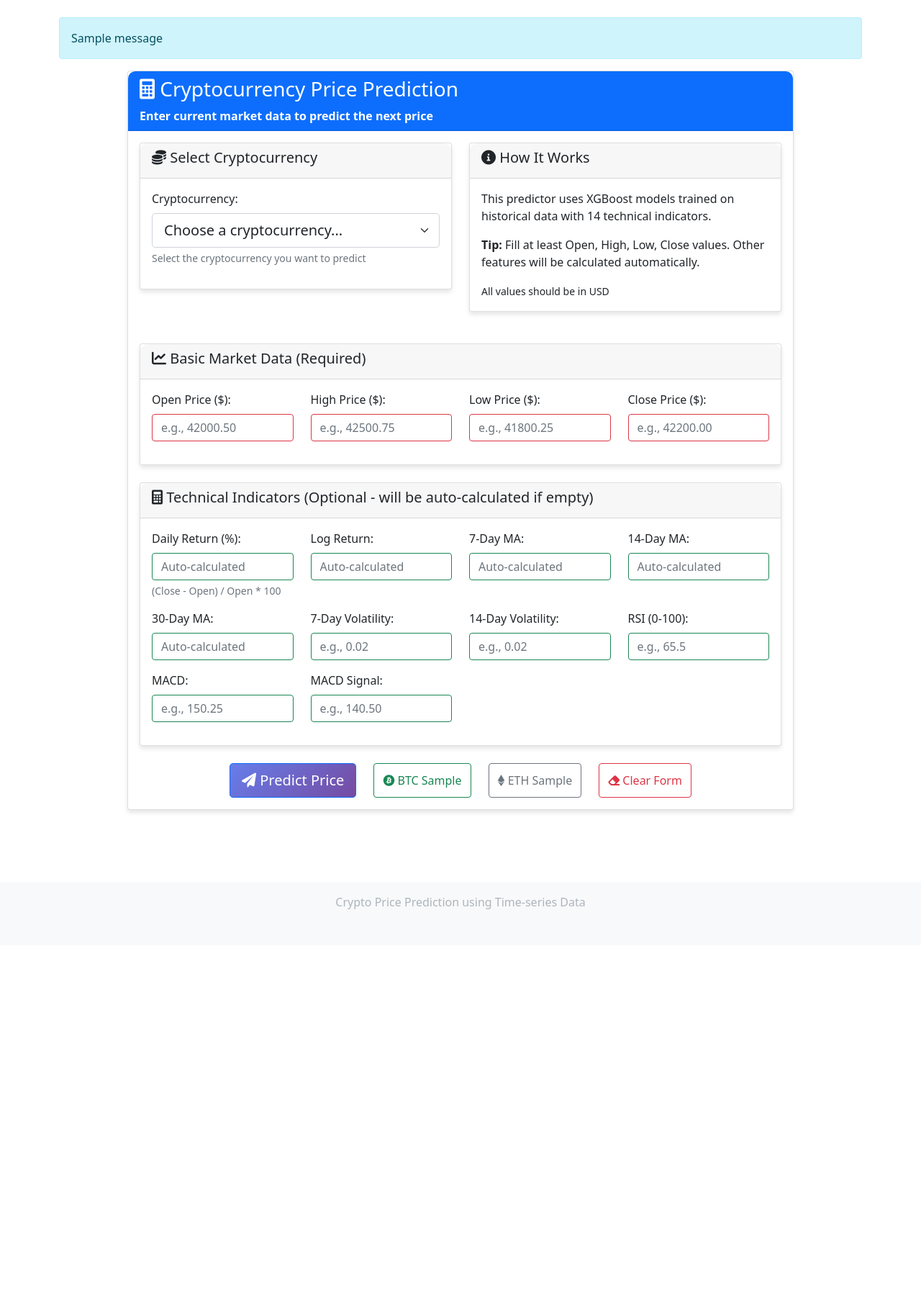
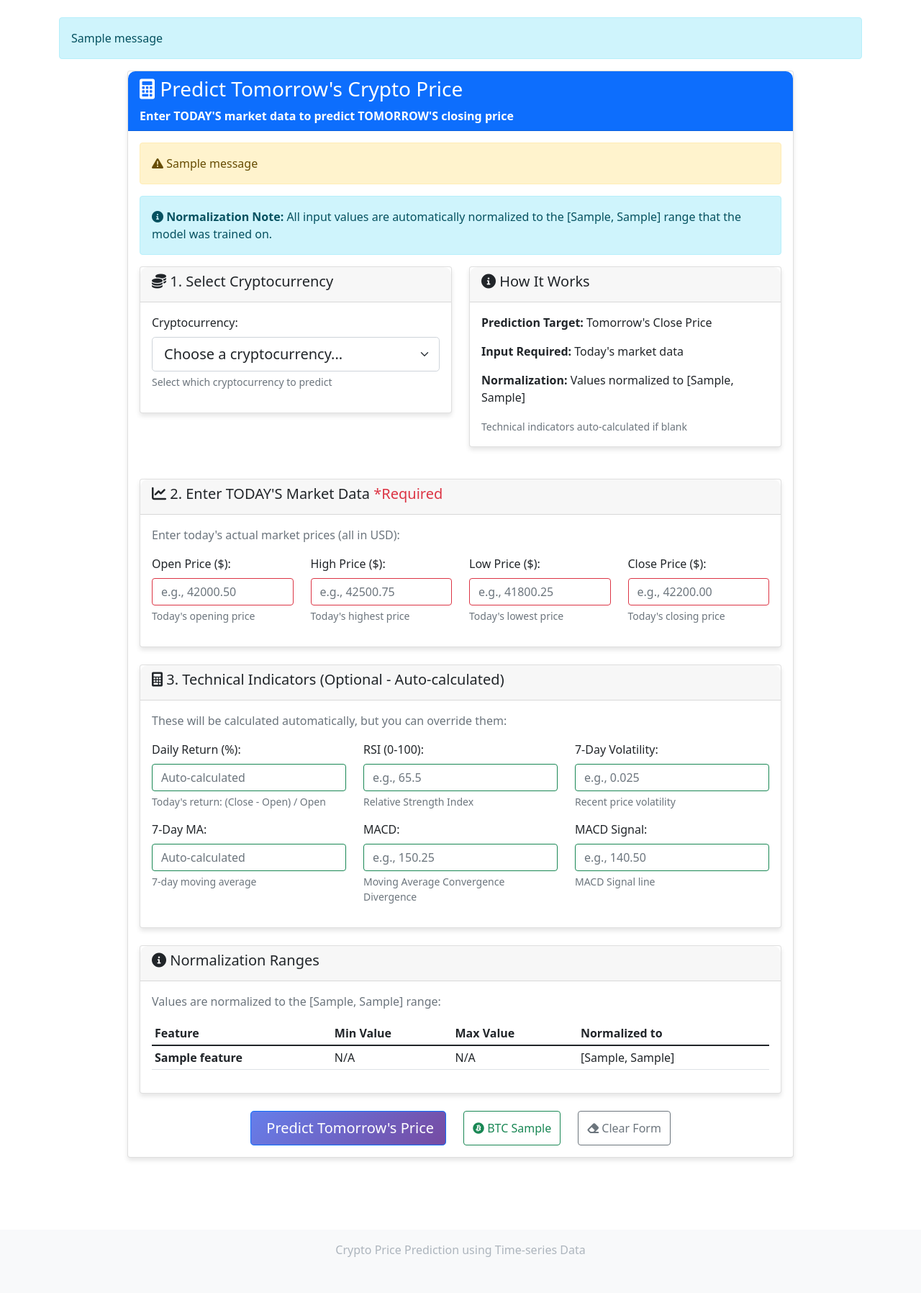
Before and after one commit to KeneanDita/Cryptocurrency-Price-Predictor-using-Time-Series-data, a Flask app: template templates/predict.html in a window 1280 px wide. Shown: the part 88-1884 px from the top of the page at 72% size. Before the commit the page ends 1351 px from the top, so only its background shows below. Run offline with Flask 3, Linux system fonts and the light colour scheme; the template is opened without the code that fills it: most values are stand-ins (such as "Sample title", 1, 10 or a date in 2020); one stand-in notice (Sample message) is shown.

Commit message:
Update predict.html for improved user guidance and normalization information

```diff
--- a/templates/predict.html
+++ b/templates/predict.html
@@ -5,16 +5,28 @@ endblock %} {% block content %}
     <div class="card">
       <div class="card-header bg-primary text-white">
         <h3>
-          <i class="fas fa-calculator"></i> Cryptocurrency Price Prediction
+          <i class="fas fa-calculator"></i> Predict Tomorrow's Crypto Price
         </h3>
-        <p class="mb-0">Enter current market data to predict the next price</p>
+        <p class="mb-0">
+          Enter TODAY'S market data to predict TOMORROW'S closing price
+        </p>
       </div>
       <div class="card-body">
-        {% if error %}
-        <div class="alert alert-danger">
-          <i class="fas fa-exclamation-triangle"></i> {{ error }}
+        {% with messages = get_flashed_messages(with_categories=true) %} {% if
+        messages %} {% for category, message in messages %}
+        <div
+          class="alert alert-{{ 'danger' if category == 'danger' else 'warning' }}"
+        >
+          <i class="fas fa-exclamation-triangle"></i> {{ message }}
         </div>
-        {% endif %}
+        {% endfor %} {% endif %} {% endwith %}
+
+        <div class="alert alert-info">
+          <i class="fas fa-info-circle"></i>
+          <strong>Normalization Note:</strong> All input values are
+          automatically normalized to the [{{ norm_min }}, {{ norm_max }}] range
+          that the model was trained on.
+        </div>
 
         <form
           method="POST"
@@ -25,7 +37,7 @@ endblock %} {% block content %}
             <div class="col-md-6">
               <div class="card">
                 <div class="card-header">
-                  <h5><i class="fas fa-coins"></i> Select Cryptocurrency</h5>
+                  <h5><i class="fas fa-coins"></i> 1. Select Cryptocurrency</h5>
                 </div>
                 <div class="card-body">
                   <div class="mb-3">
@@ -46,7 +58,7 @@ endblock %} {% block content %}
                       {% endfor %}
                     </select>
                     <div class="form-text">
-                      Select the cryptocurrency you want to predict
+                      Select which cryptocurrency to predict
                     </div>
                   </div>
                 </div>
@@ -60,14 +72,16 @@ endblock %} {% block content %}
                 </div>
                 <div class="card-body">
                   <p>
-                    This predictor uses XGBoost models trained on historical
-                    data with 14 technical indicators.
+                    <strong>Prediction Target:</strong> Tomorrow's Close Price
                   </p>
+                  <p><strong>Input Required:</strong> Today's market data</p>
                   <p>
-                    <strong>Tip:</strong> Fill at least Open, High, Low, Close
-                    values. Other features will be calculated automatically.
+                    <strong>Normalization:</strong> Values normalized to [{{
+                    norm_min }}, {{ norm_max }}]
                   </p>
-                  <p class="mb-0"><small>All values should be in USD</small></p>
+                  <p class="mb-0 text-muted">
+                    <small>Technical indicators auto-calculated if blank</small>
+                  </p>
                 </div>
               </div>
             </div>
@@ -76,10 +90,14 @@ endblock %} {% block content %}
           <div class="card mb-4">
             <div class="card-header">
               <h5>
-                <i class="fas fa-chart-line"></i> Basic Market Data (Required)
+                <i class="fas fa-chart-line"></i> 2. Enter TODAY'S Market Data
+                <span class="text-danger">*Required</span>
               </h5>
             </div>
             <div class="card-body">
+              <p class="text-muted mb-3">
+                Enter today's actual market prices (all in USD):
+              </p>
               <div class="row">
                 <div class="col-md-3 mb-3">
                   <label for="Open" class="form-label">Open Price ($):</label>
@@ -92,6 +110,7 @@ endblock %} {% block content %}
                     required
                     placeholder="e.g., 42000.50"
                   />
+                  <div class="form-text">Today's opening price</div>
                 </div>
                 <div class="col-md-3 mb-3">
                   <label for="High" class="form-label">High Price ($):</label>
@@ -104,6 +123,7 @@ endblock %} {% block content %}
                     required
                     placeholder="e.g., 42500.75"
                   />
+                  <div class="form-text">Today's highest price</div>
                 </div>
                 <div class="col-md-3 mb-3">
                   <label for="Low" class="form-label">Low Price ($):</label>
@@ -116,6 +136,7 @@ endblock %} {% block content %}
                     required
                     placeholder="e.g., 41800.25"
                   />
+                  <div class="form-text">Today's lowest price</div>
                 </div>
                 <div class="col-md-3 mb-3">
                   <label for="Close" class="form-label">Close Price ($):</label>
@@ -128,6 +149,7 @@ endblock %} {% block content %}
                     required
                     placeholder="e.g., 42200.00"
                   />
+                  <div class="form-text">Today's closing price</div>
                 </div>
               </div>
             </div>
@@ -136,13 +158,17 @@ endblock %} {% block content %}
           <div class="card mb-4">
             <div class="card-header">
               <h5>
-                <i class="fas fa-calculator"></i> Technical Indicators (Optional
-                - will be auto-calculated if empty)
+                <i class="fas fa-calculator"></i> 3. Technical Indicators
+                (Optional - Auto-calculated)
               </h5>
             </div>
             <div class="card-body">
+              <p class="text-muted mb-3">
+                These will be calculated automatically, but you can override
+                them:
+              </p>
               <div class="row">
-                <div class="col-md-3 mb-3">
+                <div class="col-md-4 mb-3">
                   <label for="Daily_Return" class="form-label"
                     >Daily Return (%):</label
                   >
@@ -154,82 +180,11 @@ endblock %} {% block content %}
                     name="Daily_Return"
                     placeholder="Auto-calculated"
                   />
-                  <div class="form-text">(Close - Open) / Open * 100</div>
+                  <div class="form-text">
+                    Today's return: (Close - Open) / Open
+                  </div>
                 </div>
-                <div class="col-md-3 mb-3">
-                  <label for="Log_Return" class="form-label">Log Return:</label>
-                  <input
-                    type="number"
-                    step="0.0001"
-                    class="form-control"
-                    id="Log_Return"
-                    name="Log_Return"
-                    placeholder="Auto-calculated"
-                  />
-                </div>
-                <div class="col-md-3 mb-3">
-                  <label for="MA_7" class="form-label">7-Day MA:</label>
-                  <input
-                    type="number"
-                    step="0.01"
-                    class="form-control"
-                    id="MA_7"
-                    name="MA_7"
-                    placeholder="Auto-calculated"
-                  />
-                </div>
-                <div class="col-md-3 mb-3">
-                  <label for="MA_14" class="form-label">14-Day MA:</label>
-                  <input
-                    type="number"
-                    step="0.01"
-                    class="form-control"
-                    id="MA_14"
-                    name="MA_14"
-                    placeholder="Auto-calculated"
-                  />
-                </div>
-              </div>
-
-              <div class="row">
-                <div class="col-md-3 mb-3">
-                  <label for="MA_30" class="form-label">30-Day MA:</label>
-                  <input
-                    type="number"
-                    step="0.01"
-                    class="form-control"
-                    id="MA_30"
-                    name="MA_30"
-                    placeholder="Auto-calculated"
-                  />
-                </div>
-                <div class="col-md-3 mb-3">
-                  <label for="Volatility_7" class="form-label"
-                    >7-Day Volatility:</label
-                  >
-                  <input
-                    type="number"
-                    step="0.0001"
-                    class="form-control"
-                    id="Volatility_7"
-                    name="Volatility_7"
-                    placeholder="e.g., 0.02"
-                  />
-                </div>
-                <div class="col-md-3 mb-3">
-                  <label for="Volatility_14" class="form-label"
-                    >14-Day Volatility:</label
-                  >
-                  <input
-                    type="number"
-                    step="0.0001"
-                    class="form-control"
-                    id="Volatility_14"
-                    name="Volatility_14"
-                    placeholder="e.g., 0.02"
-                  />
-                </div>
-                <div class="col-md-3 mb-3">
+                <div class="col-md-4 mb-3">
                   <label for="RSI" class="form-label">RSI (0-100):</label>
                   <input
                     type="number"
@@ -241,11 +196,38 @@ endblock %} {% block content %}
                     max="100"
                     placeholder="e.g., 65.5"
                   />
+                  <div class="form-text">Relative Strength Index</div>
+                </div>
+                <div class="col-md-4 mb-3">
+                  <label for="Volatility_7" class="form-label"
+                    >7-Day Volatility:</label
+                  >
+                  <input
+                    type="number"
+                    step="0.0001"
+                    class="form-control"
+                    id="Volatility_7"
+                    name="Volatility_7"
+                    placeholder="e.g., 0.025"
+                  />
+                  <div class="form-text">Recent price volatility</div>
                 </div>
               </div>
 
               <div class="row">
-                <div class="col-md-3 mb-3">
+                <div class="col-md-4 mb-3">
+                  <label for="MA_7" class="form-label">7-Day MA:</label>
+                  <input
+                    type="number"
+                    step="0.01"
+                    class="form-control"
+                    id="MA_7"
+                    name="MA_7"
+                    placeholder="Auto-calculated"
+                  />
+                  <div class="form-text">7-day moving average</div>
+                </div>
+                <div class="col-md-4 mb-3">
                   <label for="MACD" class="form-label">MACD:</label>
                   <input
                     type="number"
@@ -255,8 +237,11 @@ endblock %} {% block content %}
                     name="MACD"
                     placeholder="e.g., 150.25"
                   />
+                  <div class="form-text">
+                    Moving Average Convergence Divergence
+                  </div>
                 </div>
-                <div class="col-md-3 mb-3">
+                <div class="col-md-4 mb-3">
                   <label for="MACD_Signal" class="form-label"
                     >MACD Signal:</label
                   >
@@ -268,7 +253,48 @@ endblock %} {% block content %}
                     name="MACD_Signal"
                     placeholder="e.g., 140.50"
                   />
+                  <div class="form-text">MACD Signal line</div>
                 </div>
+              </div>
+            </div>
+          </div>
+
+          <div class="card mb-4">
+            <div class="card-header">
+              <h5><i class="fas fa-info-circle"></i> Normalization Ranges</h5>
+            </div>
+            <div class="card-body">
+              <p class="text-muted mb-3">
+                Values are normalized to the [{{ norm_min }}, {{ norm_max }}]
+                range:
+              </p>
+              <div class="table-responsive">
+                <table class="table table-sm table-hover">
+                  <thead>
+                    <tr>
+                      <th>Feature</th>
+                      <th>Min Value</th>
+                      <th>Max Value</th>
+                      <th>Normalized to</th>
+                    </tr>
+                  </thead>
+                  <tbody>
+                    {% for feature in features %}
+                    <tr>
+                      <td><strong>{{ feature }}</strong></td>
+                      <td>
+                        {% if norm_ranges and feature in norm_ranges %} {{
+                        norm_ranges[feature][0] }} {% else %} N/A {% endif %}
+                      </td>
+                      <td>
+                        {% if norm_ranges and feature in norm_ranges %} {{
+                        norm_ranges[feature][1] }} {% else %} N/A {% endif %}
+                      </td>
+                      <td>[{{ norm_min }}, {{ norm_max }}]</td>
+                    </tr>
+                    {% endfor %}
+                  </tbody>
+                </table>
               </div>
             </div>
           </div>
@@ -279,7 +305,7 @@ endblock %} {% block content %}
               class="btn btn-primary btn-lg me-md-3"
               id="predictBtn"
             >
-              <i class="fas fa-paper-plane"></i> Predict Price
+              <i class="fas fa-crystal-ball"></i> Predict Tomorrow's Price
             </button>
             <button
               type="button"
@@ -290,14 +316,7 @@ endblock %} {% block content %}
             </button>
             <button
               type="button"
-              class="btn btn-outline-secondary me-md-3"
-              onclick="fillSampleData('ETH')"
-            >
-              <i class="fab fa-ethereum"></i> ETH Sample
-            </button>
-            <button
-              type="button"
-              class="btn btn-outline-danger"
+              class="btn btn-outline-secondary"
               onclick="clearForm()"
             >
               <i class="fas fa-eraser"></i> Clear Form
@@ -311,7 +330,6 @@ endblock %} {% block content %}
 {% endblock %} {% block scripts %}
 <script>
   function fillSampleData(crypto) {
-    // Sample data for different cryptocurrencies
     const sampleData = {
       BTC: {
         Open: 42000.5,
@@ -319,13 +337,9 @@ endblock %} {% block content %}
         Low: 41800.25,
         Close: 42200.0,
         Daily_Return: -0.48,
-        Log_Return: 0.0035,
+        RSI: 65.5,
+        Volatility_7: 0.025,
         MA_7: 42150.0,
-        MA_14: 42000.0,
-        MA_30: 41850.0,
-        Volatility_7: 0.025,
-        Volatility_14: 0.023,
-        RSI: 65.5,
         MACD: 150.25,
         MACD_Signal: 145.75,
       },
@@ -335,13 +349,9 @@ endblock %} {% block content %}
         Low: 2235.75,
         Close: 2260.25,
         Daily_Return: 0.44,
-        Log_Return: 0.0044,
+        RSI: 58.3,
+        Volatility_7: 0.028,
         MA_7: 2245.0,
-        MA_14: 2230.0,
-        MA_30: 2210.0,
-        Volatility_7: 0.028,
-        Volatility_14: 0.026,
-        RSI: 58.3,
         MACD: 25.8,
         MACD_Signal: 24.5,
       },
@@ -351,13 +361,9 @@ endblock %} {% block content %}
         Low: 74.9,
         Close: 75.75,
         Daily_Return: 0.2,
-        Log_Return: 0.002,
+        RSI: 52.1,
+        Volatility_7: 0.032,
         MA_7: 75.2,
-        MA_14: 74.8,
-        MA_30: 74.2,
-        Volatility_7: 0.032,
-        Volatility_14: 0.03,
-        RSI: 52.1,
         MACD: 1.25,
         MACD_Signal: 1.15,
       },
@@ -367,13 +373,9 @@ endblock %} {% block content %}
         Low: 0.51,
         Close: 0.53,
         Daily_Return: 1.92,
-        Log_Return: 0.019,
+        RSI: 62.8,
+        Volatility_7: 0.035,
         MA_7: 0.525,
-        MA_14: 0.52,
-        MA_30: 0.515,
-        Volatility_7: 0.035,
-        Volatility_14: 0.033,
-        RSI: 62.8,
         MACD: 0.025,
         MACD_Signal: 0.02,
       },
@@ -391,17 +393,25 @@ endblock %} {% block content %}
     // Select the cryptocurrency
     document.getElementById("cryptocurrency").value = crypto;
 
-    // Auto-calculate Daily_Return if Open and Close are filled
+    // Auto-calculate Daily_Return if not already filled
     autoCalculateDailyReturn();
   }
 
   function autoCalculateDailyReturn() {
-    const open = parseFloat(document.getElementById("Open").value);
-    const close = parseFloat(document.getElementById("Close").value);
+    const openInput = document.getElementById("Open");
+    const closeInput = document.getElementById("Close");
+    const dailyReturnInput = document.getElementById("Daily_Return");
 
-    if (open && close) {
-      const dailyReturn = (((close - open) / open) * 100).toFixed(2);
-      document.getElementById("Daily_Return").value = dailyReturn;
+    if (openInput && closeInput && dailyReturnInput) {
+      const open = parseFloat(openInput.value);
+      const close = parseFloat(closeInput.value);
+      const currentDailyReturn = parseFloat(dailyReturnInput.value);
+
+      // Only calculate if both values exist and Daily_Return is empty
+      if (open && close && !currentDailyReturn) {
+        const dailyReturn = (((close - open) / open) * 100).toFixed(2);
+        dailyReturnInput.value = dailyReturn;
+      }
     }
   }
 
```
